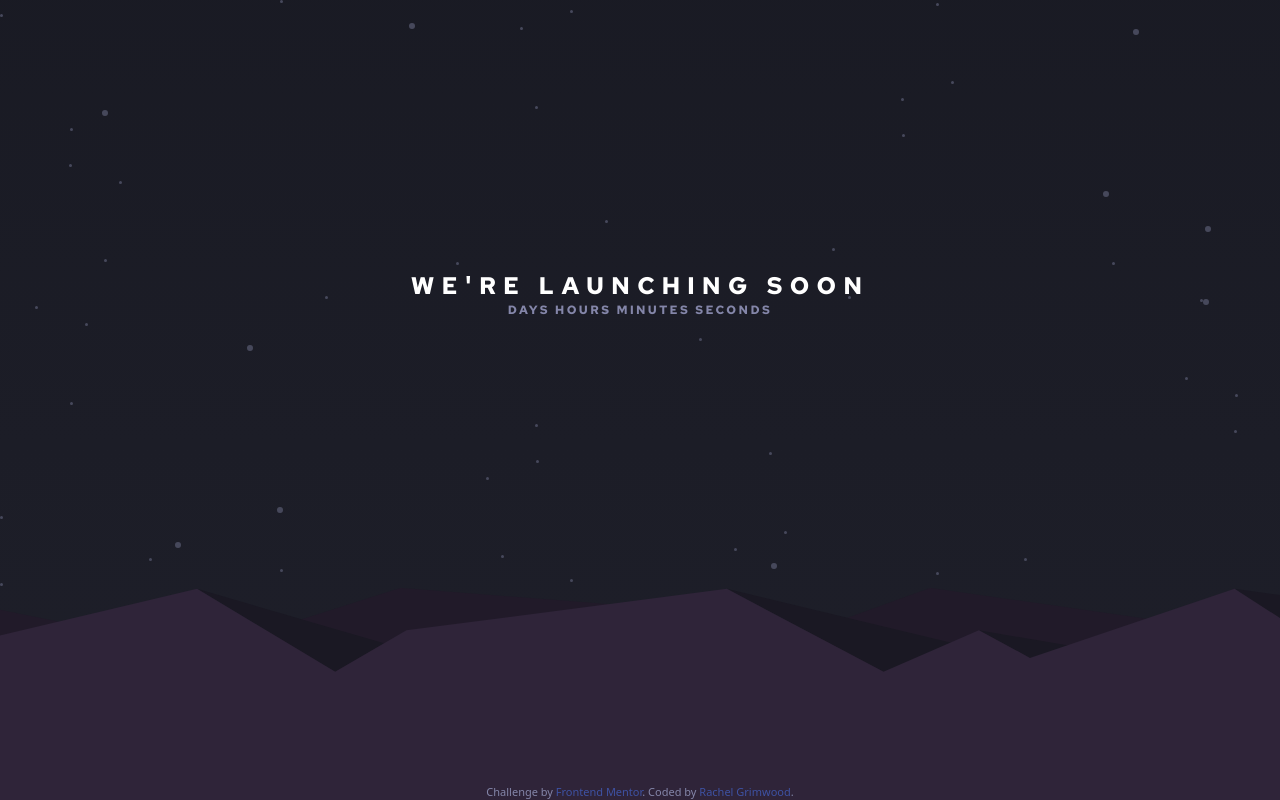
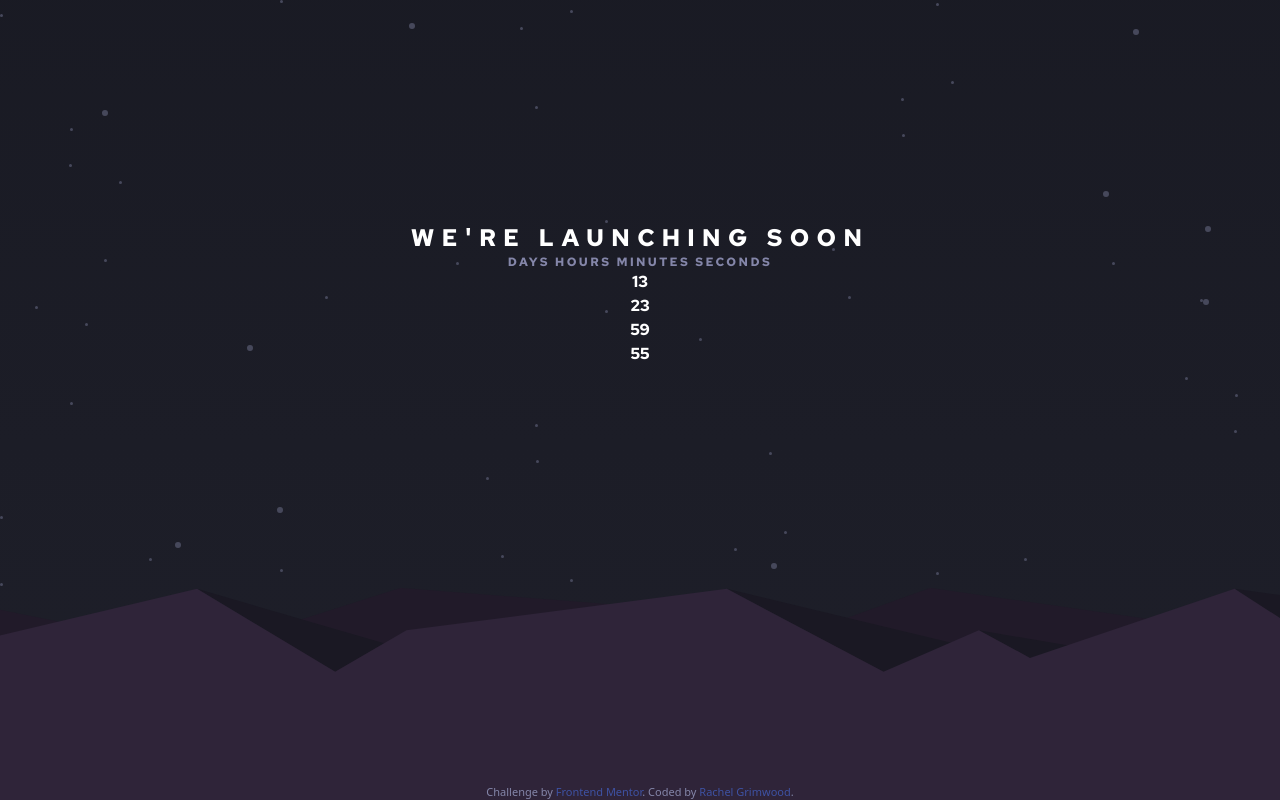
Before and after one commit to rachelgrimwood/frontend-mentor-launch-countdown-timer, a React (Create React App) app: page / in a window 1280 px wide. Built offline with nearby package versions, Linux system fonts and the light colour scheme.

Commit message:
add timer logic

```diff
--- a/src/App.js
+++ b/src/App.js
@@ -1,4 +1,4 @@
-import Countdown from "./components/Countdown";
+import Main from "./components/Main";
 import Socials from "./components/Socials";
 import Attribution from "./components/Attribution";
 
@@ -6,7 +6,7 @@ function App() {
   return (
     <div className="flex flex-col h-screen text-center">
       <main className="grow flex flex-col bg-gradient-to-b from-blue-black to-very-dark-blue">
-        <Countdown />
+        <Main />
         <Socials />
       </main>
       <Attribution />
--- a/src/components/Countdown.js
+++ b/src/components/Countdown.js
@@ -1,8 +1,40 @@
+import { useState, useEffect } from "react";
+
+const today = new Date();
+const endDate = new Date(today);
+endDate.setDate(today.getDate() + 14);
+
 const Countdown = () => {
+  const getTimeLeft = () => {
+    let timeLeft = {};
+    const difference = endDate - new Date();
+
+    if (difference > 0) {
+      timeLeft = {
+        days: Math.floor(difference / (1000 * 60 * 60 * 24)),
+        hours: Math.floor((difference / (1000 * 60 * 60)) % 24),
+        minutes: Math.floor((difference / 1000 / 60) % 60),
+        seconds: Math.floor((difference / 1000) % 60),
+      };
+    }
+
+    return timeLeft;
+  };
+
+  const [timeLeft, setTimeLeft] = useState(getTimeLeft());
+
+  useEffect(() => {
+    setTimeout(() => {
+      setTimeLeft(getTimeLeft());
+    }, 1000);
+  });
+
   return (
-    <div className="h-3/4 bg-[url('../src/images/bg-stars.svg')] uppercase font-redhat px-4 flex flex-col justify-center">
-      <h1 className="text-white text-2xl tracking-[0.3em]">We're launching soon</h1>
-      <p className="text-grayish-blue text-xs tracking-[0.2em]">Days Hours Minutes Seconds</p>
+    <div className="text-white">
+      <p>{timeLeft.days || 0}</p>
+      <p>{timeLeft.hours || 0}</p>
+      <p>{timeLeft.minutes || 0}</p>
+      <p>{timeLeft.seconds || 0}</p>
     </div>
   );
 };
--- /dev/null
+++ b/src/components/Main.js
@@ -0,0 +1,13 @@
+import Countdown from "./Countdown";
+
+const Main = () => {
+  return (
+    <div className="h-3/4 bg-[url('../src/images/bg-stars.svg')] uppercase font-redhat px-4 flex flex-col justify-center">
+      <h1 className="text-white text-2xl tracking-[0.3em]">We're launching soon</h1>
+      <p className="text-grayish-blue text-xs tracking-[0.2em]">Days Hours Minutes Seconds</p>
+      <Countdown />
+    </div>
+  );
+};
+
+export default Main;
```
